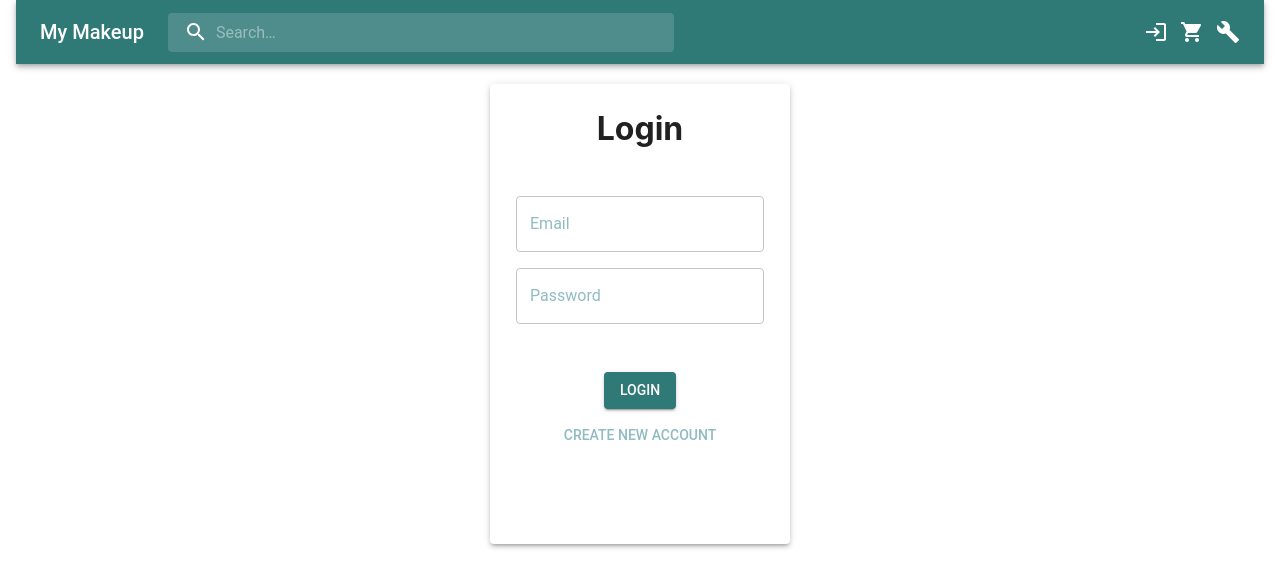
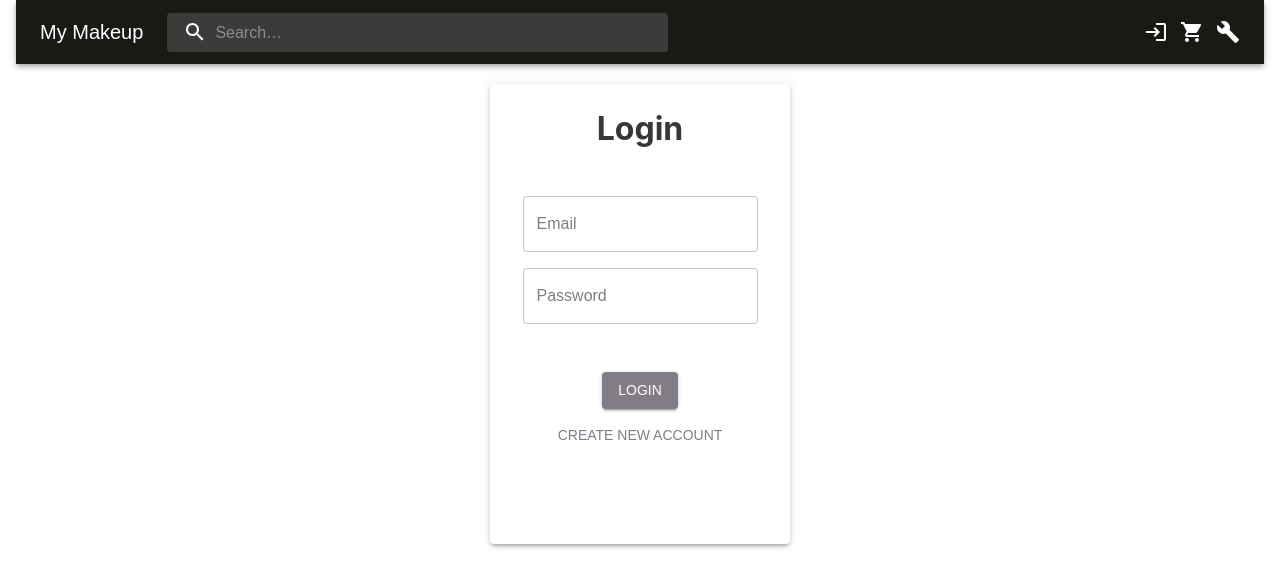
Before and after one commit to ayabryl/WebProgramming, a React (Create React App) app in the folder ui/: page /auth in a window 1280 px wide. Shown: the top 588 px of the page. Built offline with nearby package versions, Linux system fonts and the light colour scheme.

Commit message:
change theme design

```diff
--- a/ui/src/components/Auth/AuthForm.js
+++ b/ui/src/components/Auth/AuthForm.js
@@ -11,6 +11,7 @@ import { useNavigate } from "react-router-dom";
 import { LoginContext } from "../../contexts/LoginContext";
 import { useContext } from "react";
 import Context from "@mui/base/TabsUnstyled/TabsContext";
+import { StyledButtonContained } from "../../theme";
 
 const useLoginContext = () => {
   const context = useContext(LoginContext);
@@ -205,14 +206,14 @@ const AuthForm = () => {
                   xs={12}
                   sx={{ mb: 1, display: "flex", justifyContent: "center" }}
                 >
-                  <Button
+                  <StyledButtonContained
                     type="submit"
                     variant="contained"
 
                     // style={{ color: "white" }}
                   >
                     {isLogin ? "Login" : "Create Account"}
-                  </Button>
+                  </StyledButtonContained>
                 </Grid>
               )}
               {isLoading && (
--- a/ui/src/theme.js
+++ b/ui/src/theme.js
@@ -1,26 +1,27 @@
-import { createTheme, ThemeProvider } from "@mui/material/styles";
+import { createTheme, responsiveFontSizes } from "@mui/material/styles";
+import * as React from "react";
+import { styled } from "@mui/system";
+import { Button } from "@mui/material";
 
 const theme = createTheme({
   typography: {
-    fontFamily: [
-      "Nunito",
-      "Roboto",
-      '"Helvetica Neue"',
-      "Arial",
-      "sans-serif",
-    ].join(","),
+    fontFamily: "sans-serif",
+    button: {
+      fontStyle: "sans-serif",
+    },
   },
   palette: {
     primary: {
-      light: "#e3f2fd",
-      main: "#2F7977",
+      light: "#a29f92",
+      main: "#1a1916",
       dark: "#1e88e5",
       200: "#90caf9",
       800: "#1565c0",
+      contrastText: "#fff",
     },
     secondary: {
-      light: "#d1c4e9",
-      main: "#90BBC2",
+      light: "#9f9b99",
+      main: "#817c86",
       dark: "#651fff",
       200: "#b39ddb",
       800: "#6200ea",
@@ -59,26 +60,31 @@ const theme = createTheme({
       900: "#111936",
     },
     text: {
-      primary: "#212121",
-      secondary: "#90BBC2",
+      primary: "#383734",
+      secondary: "#817c86",
       hint: "#C8F4F9",
-    },
-
-    typography: {
-      subtitle1: {
-        fontSize: 12,
-      },
-      body1: {
-        fontWeight: 500,
-      },
-      button: {
-        fontStyle: "sans-serif",
-      },
-    },
-    fontfamily: {
-      fontStyle: "sans-serif",
     },
   },
 });
 
+export const StyledButtonContained = styled(Button)(
+  ({ theme, color = "secondary" }) => ({
+    ":hover": {
+      color: "white",
+      backgroundColor: theme.palette[color].light,
+    },
+    "background-color": theme.palette[color].main,
+  })
+);
+
+export const StyledButtonOutlined = styled(Button)(
+  ({ theme, color = "secondary" }) => ({
+    ":hover": {
+      color: "white",
+      backgroundColor: theme.palette[color].light,
+    },
+    "background-color": theme.palette[color].main,
+  })
+);
+
 export default theme;
```
